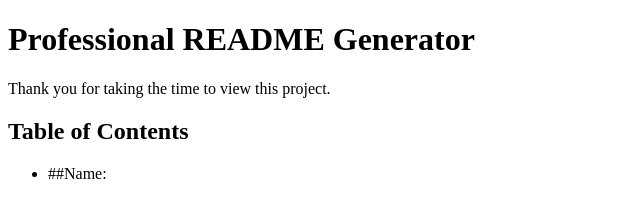
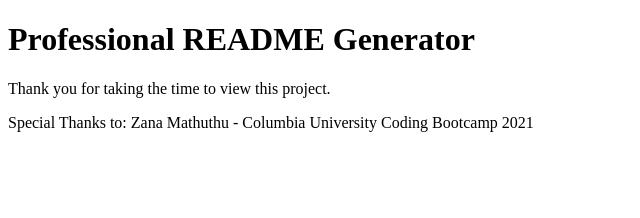
Before and after one commit to zanamama/professional-readme-generator, a website: page index.html in a window 1280 px wide. Shown: the whole page, without its empty margins (0-640 px from the left). Drawn offline with Linux system fonts and the light colour scheme.

Commit message:
slight chage to index.html - added footer, removed ul/li placeholder

```diff
--- a/index.html
+++ b/index.html
@@ -9,11 +9,12 @@
   <body>
     <header><h1>Professional README Generator</h1></header>
     <p>Thank you for taking the time to view this project.</p>
-    <h2>Table of Contents</h2>
-    <ul>
-      <li>##Name:</li>
-    </ul>
+
     <script src="index.js"></script>
+    <footer>
+      Special Thanks to: Zana Mathuthu - Columbia University Coding Bootcamp
+      2021
+    </footer>
     <script src="markdownGenerator.js"></script>
   </body>
 </html>
--- a/package.json
+++ b/package.json
@@ -1,7 +1,7 @@
 {
   "name": "readme-generator",
   "version": "1.0.0",
-  "description": "## Your Task",
+  "description": "## Class Task",
   "main": "index.js",
   "scripts": {
     "test": "echo \"Error: no test specified\" && exit 1"
```
